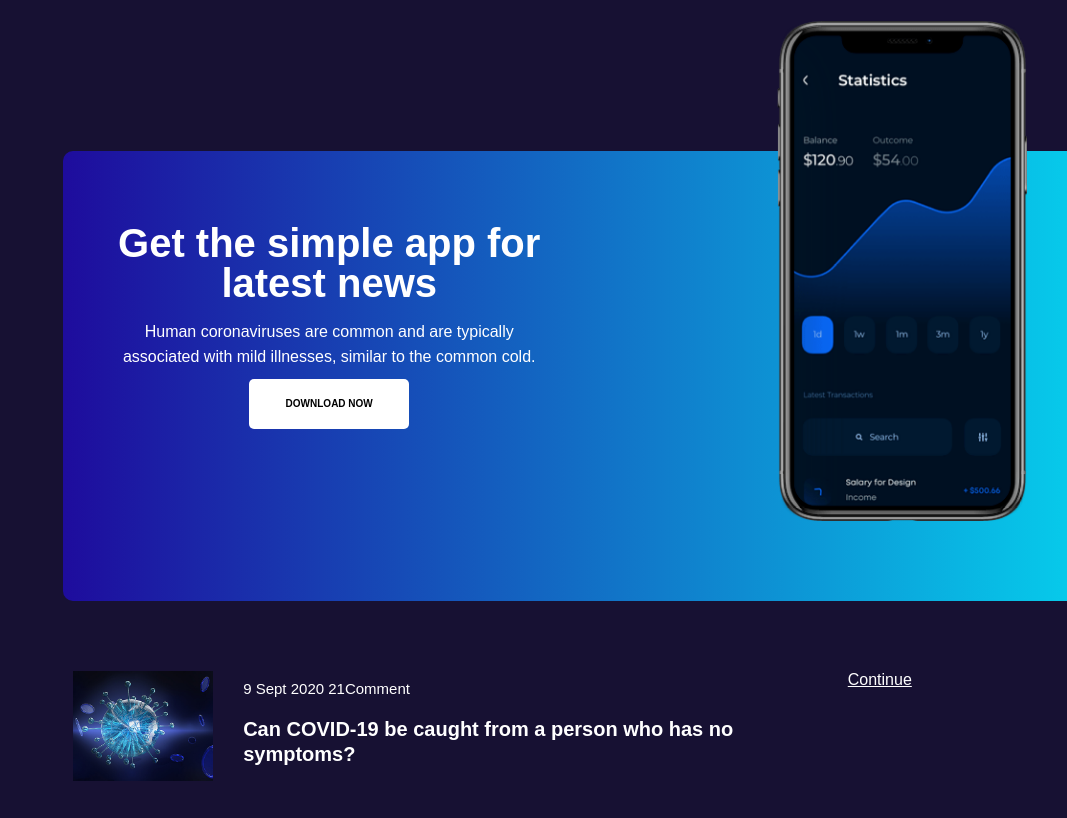
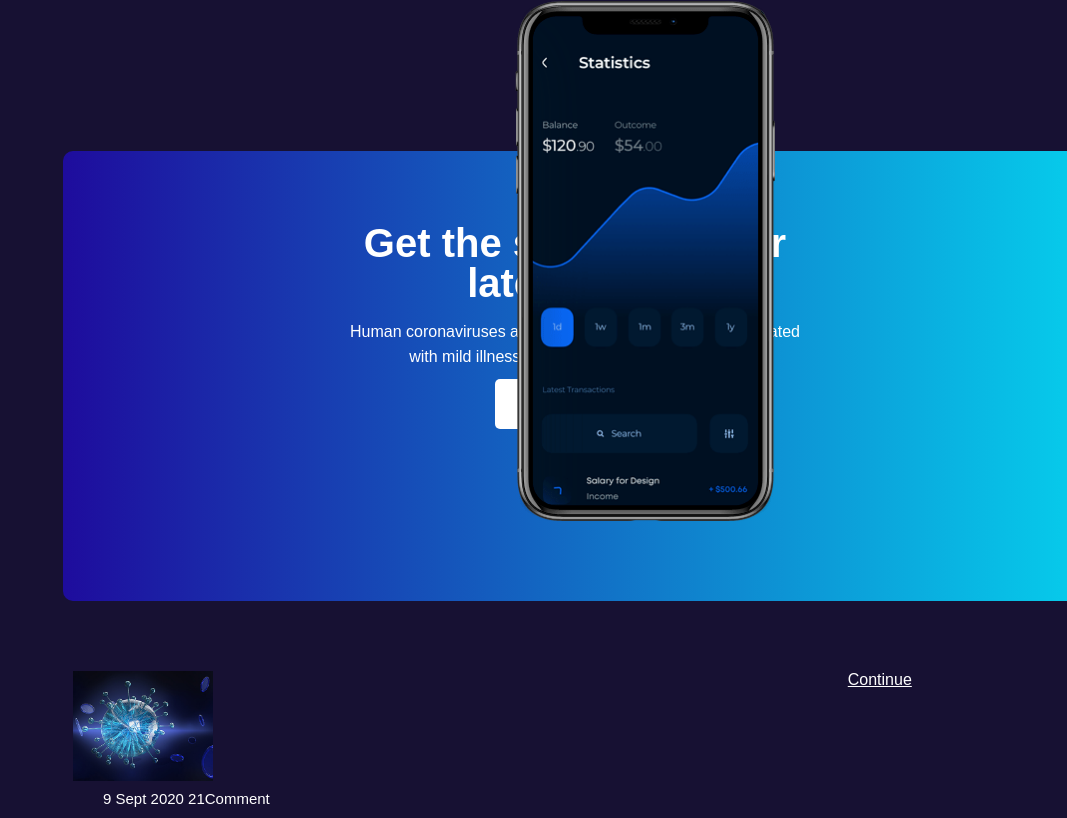
Before and after one commit to Sarii4/COVID-tracker, a React (Vite) app: page / in a window 1280 px wide. Shown: the part 3242-4060 px from the top of the page, without its empty margins (213-1280 px from the left). Built offline with nearby package versions, Linux system fonts and the light colour scheme.

Commit message:
modicando responsive de la section-Download3

```diff
--- a/src/Components/MoreInfomation/styledMoreInformation.js
+++ b/src/Components/MoreInfomation/styledMoreInformation.js
@@ -2,6 +2,7 @@ import styled from "styled-components";
 
 export const Container6 = styled.div`
     display: flex;
+    flex-wrap: wrap;
     position: relative;
     width: 60%;
     padding: 10px;
--- a/src/Components/SectionPhone/styledSectionPhone.js
+++ b/src/Components/SectionPhone/styledSectionPhone.js
@@ -9,7 +9,7 @@ export const Phone = styled.div`
     & img{
         height: 520px;
         @media (max-width: 600px) {
-        max-height: 50%;
+        max-height: 520%;
         align-items: center;
     }
     }
--- a/src/styled/styledSections.js
+++ b/src/styled/styledSections.js
@@ -28,9 +28,7 @@ export const SectionCarousel = styled.div`
     flex-wrap: wrap;
 `
 
-export const Body = styled.div`
-background-color:#171133;
-`
+
 
 export const Section5 = styled.div`
     display: flex;
@@ -47,6 +45,7 @@ export const Section5 = styled.div`
 
 export const Section6 = styled.div`
     display: flex;
+    flex-wrap: wrap;
     justify-content: center;
     height: 450px;
     margin-top: 250px;
@@ -54,25 +53,14 @@ export const Section6 = styled.div`
     margin-left: 20%;
     padding: 20px;
     border-radius: 10px;
-    @media (max-width: 768px) {
-        margin-top: 100px;
-        height: auto;
-        flex-direction: column;
-        align-items: flex-start;
-        padding: 10px;
-        width: 95%;
-    }
+
     & div{
         position: relative;
         & img{
             position: absolute;
             bottom: 50px;
-            right: 40px;
-            height: 500px;
-            @media (max-width: 768px) {
-            margin-right: 0;
-            margin-bottom: 20px;
-        }
+            right: 50px;
+            height: 520px;
         }
         & button{
             background-color: #fff;
```
